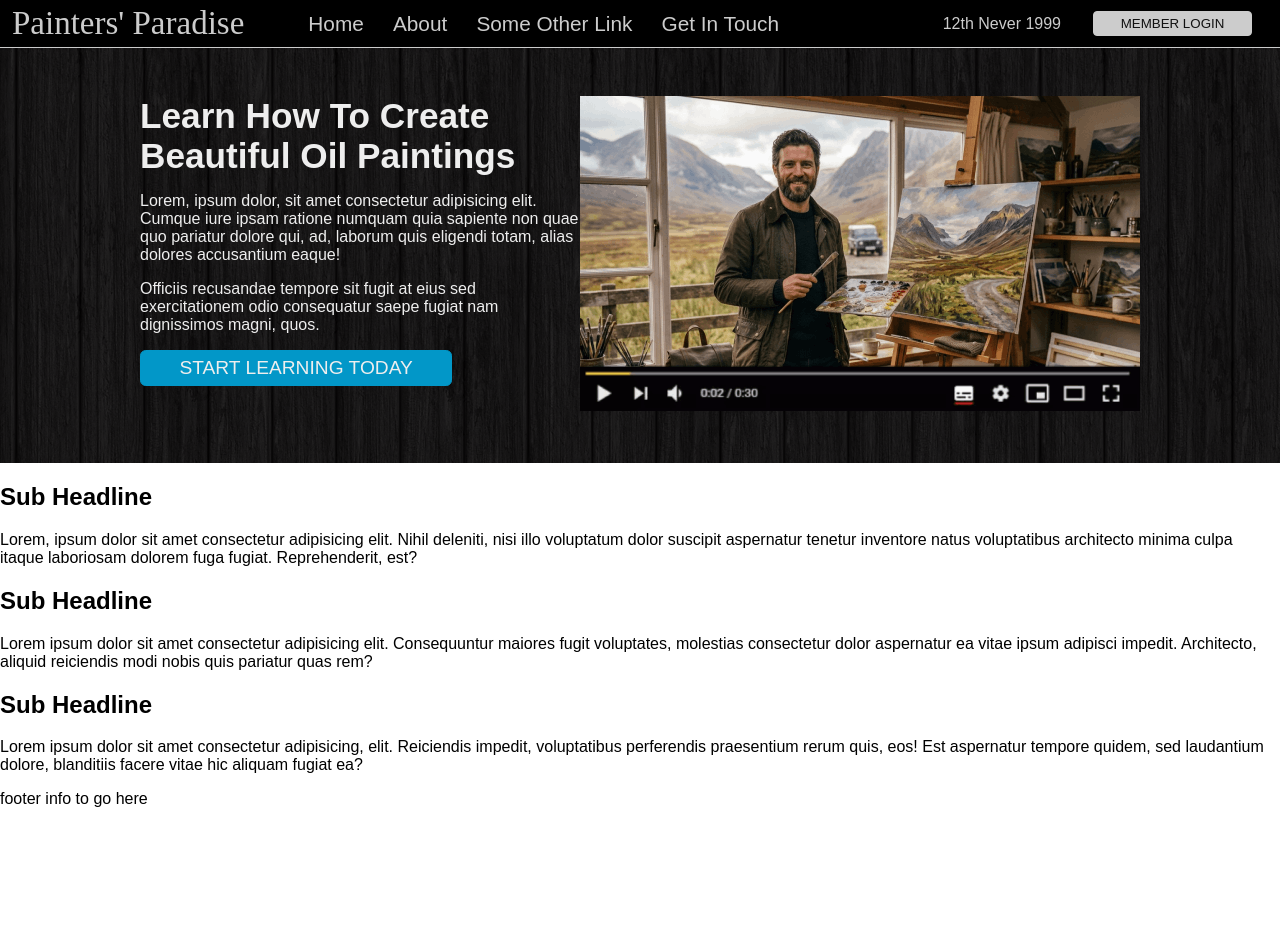
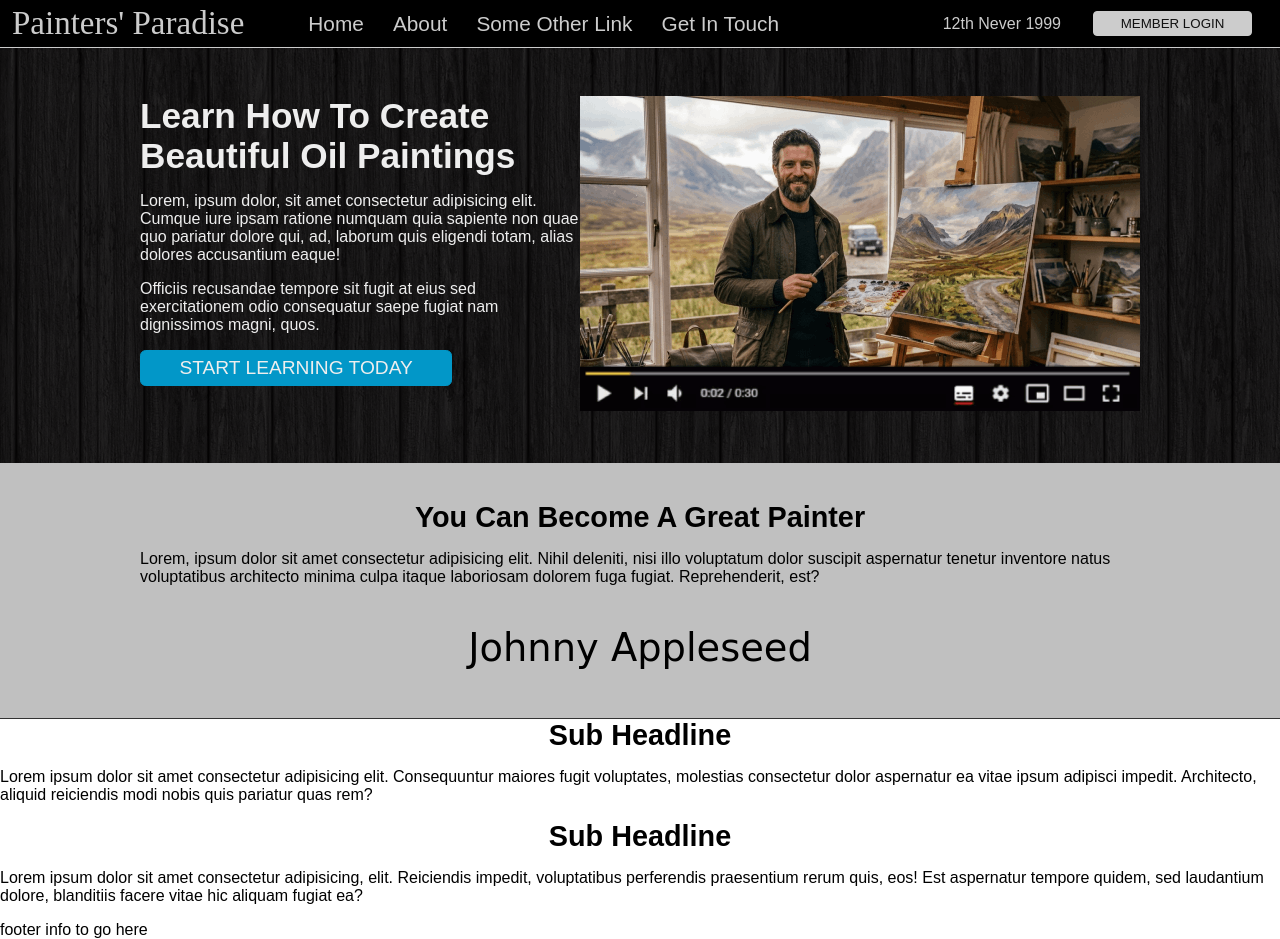
Before and after one commit to trongate/painters_paradise, a plain HTML site: page index.html in a window 1280 px wide. Before the commit the page ends 808 px from the top, so only its background shows below. Drawn offline with Linux system fonts and the light colour scheme; a web font is replaced by a local one.

Commit message:
END OF SILVER SECTION TUTORIAL

```diff
--- a/css/painters_paradise.css
+++ b/css/painters_paradise.css
@@ -103,11 +103,14 @@ button:hover {
   font-family: "Devonshire", cursive;
   font-weight: 400;
   font-style: normal;
+  text-align: center;
+  font-size: 2.4em;
 }
 
 #hero {
   background-image: url(../images/dark_wood.png);
   padding: 3em 0;
+  color: #eee;
 }
 
 #hero h1 {
@@ -117,7 +120,6 @@ button:hover {
 .container {
   max-width: 1000px;
   margin: 0 auto;
-  color: #eee;
 }
 
 #hero > .container {
@@ -142,6 +144,18 @@ h1 {
   font-size: 2.2em;
 }
 
+h2 {
+  margin: 0;
+  text-align: center;
+  font-size: 1.8em;
+}
+
 .lg {
   font-size: 1.2em;
 }
+
+.silver-section {
+  background-color: silver;
+  padding: 2.4em 0 .6em 0;
+  border-bottom: 1px #333 solid;
+}
--- a/index.html
+++ b/index.html
@@ -39,11 +39,13 @@
             </div>
             <div><img src="images/artist.png" alt="artist"></div>
         </div>
-
     </section>
-    <section class="silver">
-        <h2>Sub Headline</h2>
-        <p>Lorem, ipsum dolor sit amet consectetur adipisicing elit. Nihil deleniti, nisi illo voluptatum dolor suscipit aspernatur tenetur inventore natus voluptatibus architecto minima culpa itaque laboriosam dolorem fuga fugiat. Reprehenderit, est?</p>
+    <section class="silver-section">
+        <div class="container">
+            <h2>You Can Become A Great Painter</h2>
+            <p>Lorem, ipsum dolor sit amet consectetur adipisicing elit. Nihil deleniti, nisi illo voluptatum dolor suscipit aspernatur tenetur inventore natus voluptatibus architecto minima culpa itaque laboriosam dolorem fuga fugiat. Reprehenderit, est?</p>
+            <p class="signature">Johnny Appleseed</p>
+        </div>
     </section>
     <section>
         <h2>Sub Headline</h2>
```
